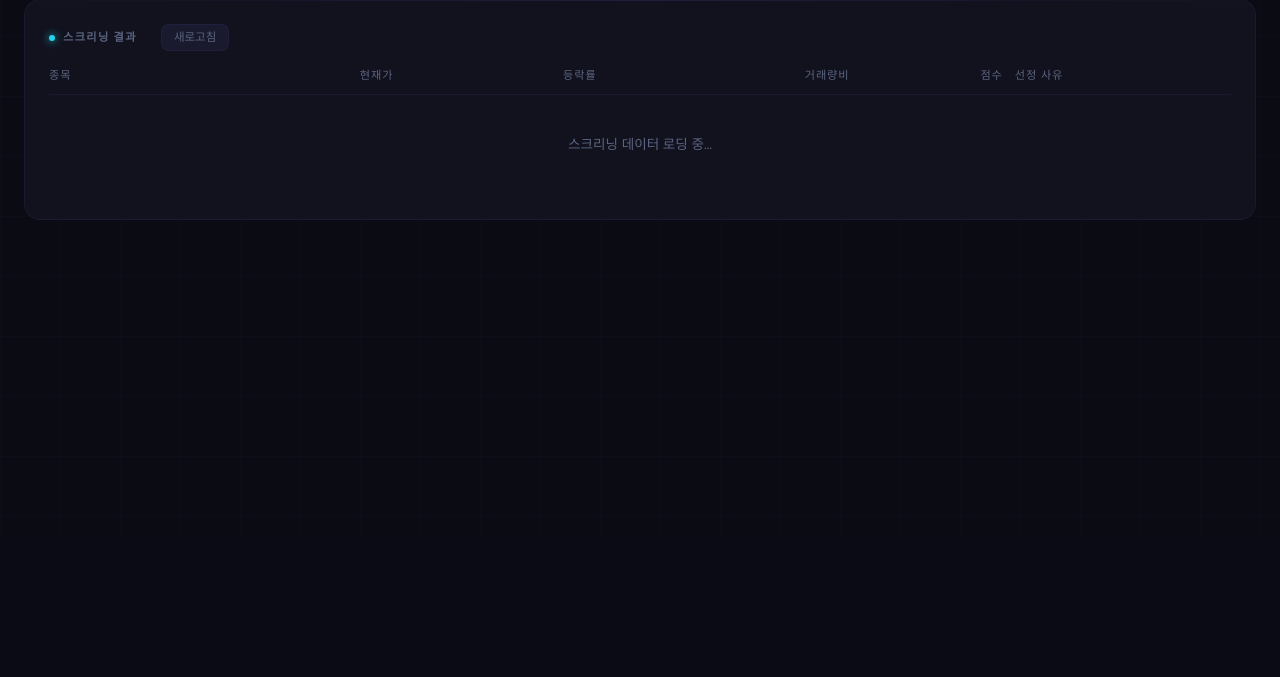
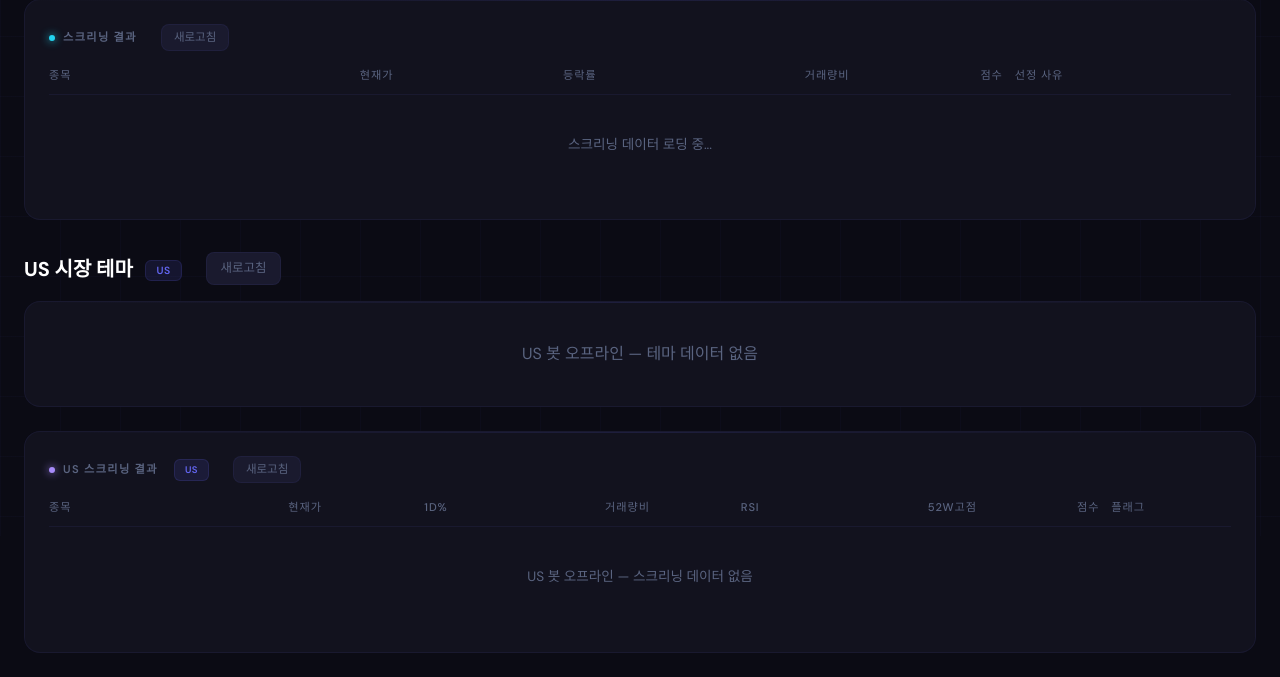
Before and after one commit to qwq-partners/ai-trader-v2, a Python web app: template src/dashboard/templates/themes.html in a window 1280 px wide. Shown: the part 264-941 px from the top of the page. Before the commit the page ends 484 px from the top, so only its background shows below. Run offline with Jinja, Linux system fonts and the light colour scheme; the template is opened without the code that fills it, so the values that code supplies are empty; some libraries are stand-ins or nearby versions.

Commit message:
feat(dashboard): US 테마/스크리닝 대시보드 통합 + KR 테마 뉴스 표시
- themes.html: US 시장 테마 그리드 + US 스크리닝 테이블 섹션 추가
- themes.js: loadUSThemes/renderUSThemes/loadUSScreening/renderUSScreening 추가
  - 프록시 경유 /api/us-proxy/ 호출, US 봇 오프라인 graceful fallback
  - 플래그 배지 컬러링, esc() XSS 이스케이프 적용
- data_collector.py: 종목명 KNOWN_STOCKS 역매핑 폴백 + news_titles 필드 추가
- theme_detector.py: ThemeInfo에 news_titles 필드 + 키워드 매칭 뉴스 제목 수집

```diff
--- a/src/dashboard/static/js/themes.js
+++ b/src/dashboard/static/js/themes.js
@@ -53,8 +53,17 @@
             <div class="flex flex-wrap gap-1 mb-2">${keywords}</div>
             <div class="text-xs text-gray-500 mb-1">관련 종목</div>
             <div class="mb-2">${stocks || '<span class="text-xs text-gray-500">없음</span>'}</div>
-            <div class="flex justify-between text-xs text-gray-500 mt-3 pt-2 border-t" style="border-color:rgba(99,102,241,0.08)">
-                <span>뉴스 ${theme.news_count || 0}건</span>
+            ${(theme.news_titles && theme.news_titles.length > 0) ? `
+            <div class="mt-2 pt-2 border-t" style="border-color:rgba(99,102,241,0.08)">
+                <div class="text-xs text-gray-500 mb-1">관련 뉴스 ${theme.news_count || theme.news_titles.length}건</div>
+                ${theme.news_titles.slice(0, 5).map(t =>
+                    `<div class="text-xs text-gray-400 truncate mb-0.5" title="${esc(t)}">• ${esc(t)}</div>`
+                ).join('')}
+            </div>` : `
+            <div class="mt-2 pt-2 border-t" style="border-color:rgba(99,102,241,0.08)">
+                <div class="text-xs text-gray-500">뉴스 ${theme.news_count || 0}건</div>
+            </div>`}
+            <div class="flex justify-end text-xs text-gray-500 mt-1">
                 <span>${timeStr}</span>
             </div>
         </div>`;
@@ -89,13 +98,174 @@
     tbody.innerHTML = rows;
 }
 
-// 이벤트
+// ============================================================
+// US 테마
+// NOTE: 모든 동적 문자열은 esc() 함수로 XSS 이스케이프 처리됨
+// esc()는 common.js에서 document.createElement('div').textContent 사용
+// ============================================================
+async function loadUSThemes() {
+    try {
+        const themes = await api('/api/us-proxy/api/us/themes');
+        renderUSThemes(themes);
+    } catch (e) {
+        console.warn('US 테마 로드 실패 (봇 오프라인?):', e);
+        const grid = document.getElementById('us-themes-grid');
+        if (grid) grid.textContent = '';
+        if (grid) {
+            const msg = document.createElement('div');
+            msg.className = 'theme-card';
+            msg.style.cssText = 'text-align:center;color:var(--text-muted);padding:40px 20px;grid-column:1/-1;';
+            msg.textContent = 'US 봇 오프라인 — 테마 데이터 없음';
+            grid.appendChild(msg);
+        }
+    }
+}
+
+function renderUSThemes(themes) {
+    const grid = document.getElementById('us-themes-grid');
+    if (!grid) return;
+
+    if (!themes || themes.length === 0) {
+        grid.textContent = '';
+        const msg = document.createElement('div');
+        msg.className = 'theme-card';
+        msg.style.cssText = 'text-align:center;color:var(--text-muted);padding:40px 20px;grid-column:1/-1;';
+        msg.textContent = '감지된 US 테마 없음';
+        grid.appendChild(msg);
+        return;
+    }
+
+    // 테마 카드는 서버 데이터(Finnhub API)에서 오지만 모든 동적 값은 esc()로 이스케이프
+    const cards = themes.map(theme => {
+        const scoreColor = theme.score >= 80 ? '#34d399' : theme.score >= 60 ? '#fbbf24' : '#a78bfa';
+        const scorePct = Math.min(theme.score, 100);
+
+        const keywords = (theme.keywords || []).slice(0, 5).map(k =>
+            `<span class="badge badge-purple">${esc(k)}</span>`
+        ).join(' ');
+
+        const stocks = (theme.related_stocks || []).slice(0, 8).map(s =>
+            `<span class="text-xs mono text-gray-400">${esc(s)}</span>`
+        ).join(', ');
+
+        const timeStr = theme.detected_at ? formatTime(theme.detected_at) : '--';
+
+        const headlines = (theme.news_headlines || []);
+
+        return `<div class="card p-4 theme-card">
+            <div class="flex items-start justify-between mb-2">
+                <h3 class="font-semibold text-white">${esc(theme.name)}</h3>
+                <span class="mono text-lg font-bold" style="color:${scoreColor}">${Number(theme.score).toFixed(0)}</span>
+            </div>
+            <div class="score-bar mb-3">
+                <div class="score-fill" style="width:${scorePct}%; background:${scoreColor}"></div>
+            </div>
+            <div class="flex flex-wrap gap-1 mb-2">${keywords}</div>
+            <div class="text-xs text-gray-500 mb-1">관련 종목</div>
+            <div class="mb-2">${stocks || '<span class="text-xs text-gray-500">없음</span>'}</div>
+            ${headlines.length > 0 ? `
+            <div class="mt-2 pt-2 border-t" style="border-color:rgba(99,102,241,0.08)">
+                <div class="text-xs text-gray-500 mb-1">관련 뉴스 ${theme.news_count || headlines.length}건</div>
+                ${headlines.slice(0, 5).map(t =>
+                    `<div class="text-xs text-gray-400 truncate mb-0.5" title="${esc(t)}">• ${esc(t)}</div>`
+                ).join('')}
+            </div>` : `
+            <div class="mt-2 pt-2 border-t" style="border-color:rgba(99,102,241,0.08)">
+                <div class="text-xs text-gray-500">뉴스 ${theme.news_count || 0}건</div>
+            </div>`}
+            <div class="flex justify-end text-xs text-gray-500 mt-1">
+                <span>${esc(timeStr)}</span>
+            </div>
+        </div>`;
+    }).join('');
+
+    grid.innerHTML = cards;
+}
+
+// ============================================================
+// US 스크리닝
+// ============================================================
+async function loadUSScreening() {
+    try {
+        const results = await api('/api/us-proxy/api/us/screening');
+        renderUSScreening(results);
+    } catch (e) {
+        console.warn('US 스크리닝 로드 실패 (봇 오프라인?):', e);
+        const tbody = document.getElementById('us-screening-body');
+        if (tbody) {
+            tbody.textContent = '';
+            const tr = document.createElement('tr');
+            const td = document.createElement('td');
+            td.colSpan = 8;
+            td.style.cssText = 'padding:40px 0;text-align:center;color:var(--text-muted);font-size:0.85rem;';
+            td.textContent = 'US 봇 오프라인 — 스크리닝 데이터 없음';
+            tr.appendChild(td);
+            tbody.appendChild(tr);
+        }
+    }
+}
+
+function renderUSScreening(results) {
+    const tbody = document.getElementById('us-screening-body');
+    if (!tbody) return;
+
+    if (!results || results.length === 0) {
+        tbody.textContent = '';
+        const tr = document.createElement('tr');
+        const td = document.createElement('td');
+        td.colSpan = 8;
+        td.style.cssText = 'padding:40px 0;text-align:center;color:var(--text-muted);font-size:0.85rem;';
+        td.textContent = 'US 스크리닝 결과 없음';
+        tr.appendChild(td);
+        tbody.appendChild(tr);
+        return;
+    }
+
+    const flagColors = {
+        'VOL_SURGE': 'badge-yellow',
+        '52W_HIGH': 'badge-green',
+        'BREAKOUT': 'badge-green',
+        'MOMENTUM': 'badge-blue',
+        'OVERSOLD': 'badge-red',
+        'OVERBOUGHT': 'badge-purple',
+    };
+
+    // 스크리닝 데이터는 서버 계산 결과이며 모든 동적 값은 esc()로 이스케이프
+    const rows = results.slice(0, 50).map(s => {
+        const changeCls = s.change_pct > 0 ? 'text-profit' : s.change_pct < 0 ? 'text-loss' : '';
+        const scoreBadge = s.score >= 80 ? 'badge-green' : s.score >= 60 ? 'badge-yellow' : 'badge-blue';
+        const flags = (s.flags || []).map(f =>
+            `<span class="badge ${flagColors[f] || 'badge-blue'}" style="font-size:0.6rem;padding:2px 6px;">${esc(f)}</span>`
+        ).join(' ');
+
+        return `<tr class="border-b hover:bg-dark-700/30" style="border-color:#31324420">
+            <td class="py-2 pr-3 font-medium text-white">${esc(s.symbol)}</td>
+            <td class="py-2 pr-3 text-right mono">$${Number(s.price).toFixed(2)}</td>
+            <td class="py-2 pr-3 text-right mono ${changeCls}">${formatPct(s.change_pct)}</td>
+            <td class="py-2 pr-3 text-right mono col-hide-mobile">${s.vol_ratio ? Number(s.vol_ratio).toFixed(1) + 'x' : '--'}</td>
+            <td class="py-2 pr-3 text-right mono col-hide-mobile">${s.rsi ? Number(s.rsi).toFixed(0) : '--'}</td>
+            <td class="py-2 pr-3 text-right mono col-hide-mobile">${s.pct_from_52w_high != null ? formatPct(s.pct_from_52w_high) : '--'}</td>
+            <td class="py-2 pr-3 text-right"><span class="badge ${scoreBadge}">${Number(s.score).toFixed(0)}</span></td>
+            <td class="py-2 text-xs col-hide-mobile">${flags || '--'}</td>
+        </tr>`;
+    }).join('');
+
+    tbody.innerHTML = rows;
+}
+
+// 이벤트 — KR
 document.getElementById('btn-refresh-themes').addEventListener('click', loadThemes);
 document.getElementById('btn-refresh-screening').addEventListener('click', loadScreening);
+
+// 이벤트 — US
+document.getElementById('btn-refresh-us-themes').addEventListener('click', loadUSThemes);
+document.getElementById('btn-refresh-us-screening').addEventListener('click', loadUSScreening);
 
 // 초기화
 document.addEventListener('DOMContentLoaded', () => {
     loadThemes();
     loadScreening();
+    loadUSThemes();
+    loadUSScreening();
     sse.connect();
 });
--- a/src/dashboard/templates/themes.html
+++ b/src/dashboard/templates/themes.html
@@ -182,6 +182,50 @@
                 </table>
             </div>
         </div>
+        <!-- US Market Themes -->
+        <div class="animate-in delay-1" style="margin-top: 32px; margin-bottom: 24px;">
+            <div style="display: flex; align-items: center; gap: 24px; margin-bottom: 16px;">
+                <h2 style="font-size: 1.25rem; font-weight: 700; color: #fff; margin: 0;">
+                    US 시장 테마
+                    <span class="badge badge-blue" style="margin-left: 8px; font-size: 0.65rem; vertical-align: middle;">US</span>
+                </h2>
+                <button id="btn-refresh-us-themes" class="btn-ghost">새로고침</button>
+            </div>
+            <div id="us-themes-grid" class="grid-auto" style="display: grid; grid-template-columns: repeat(3, 1fr); gap: 14px;">
+                <div class="theme-card" style="text-align: center; color: var(--text-muted); padding: 40px 20px; grid-column: 1 / -1;">US 테마 데이터 로딩 중...</div>
+            </div>
+        </div>
+
+        <!-- US Screening Results -->
+        <div class="card card-inner animate-in delay-2" style="padding: 24px;">
+            <div style="display: flex; align-items: center; gap: 24px; margin-bottom: 16px;">
+                <div class="card-header" style="border: none; padding: 0; margin: 0;">
+                    <span class="dot" style="background: var(--accent-purple); box-shadow: 0 0 8px var(--accent-purple);"></span>
+                    US 스크리닝 결과
+                    <span class="badge badge-blue" style="margin-left: 8px; font-size: 0.6rem;">US</span>
+                </div>
+                <button id="btn-refresh-us-screening" class="btn-ghost" style="font-size: 0.72rem; padding: 4px 12px;">새로고침</button>
+            </div>
+            <div style="overflow-x: auto;">
+                <table style="width: 100%; text-align: left; border-collapse: collapse;">
+                    <thead>
+                        <tr style="border-bottom: 1px solid var(--border-subtle);">
+                            <th style="padding: 0 12px 10px 0;">종목</th>
+                            <th style="padding: 0 12px 10px 0; text-align: right;">현재가</th>
+                            <th style="padding: 0 12px 10px 0; text-align: right;">1D%</th>
+                            <th class="col-hide-mobile" style="padding: 0 12px 10px 0; text-align: right;">거래량비</th>
+                            <th class="col-hide-mobile" style="padding: 0 12px 10px 0; text-align: right;">RSI</th>
+                            <th class="col-hide-mobile" style="padding: 0 12px 10px 0; text-align: right;">52W고점</th>
+                            <th style="padding: 0 12px 10px 0; text-align: right;">점수</th>
+                            <th class="col-hide-mobile" style="padding: 0 0 10px 0;">플래그</th>
+                        </tr>
+                    </thead>
+                    <tbody id="us-screening-body">
+                        <tr><td colspan="8" style="padding: 40px 0; text-align: center; color: var(--text-muted); font-size: 0.85rem;">US 스크리닝 데이터 로딩 중...</td></tr>
+                    </tbody>
+                </table>
+            </div>
+        </div>
     </main>
 
     <script src="/static/js/common.js?v=2"></script>
```
Also changed, not shown: src/dashboard/data_collector.py (+9 -2 lines), src/signals/sentiment/theme_detector.py (+12 -0 lines), CHANGELOG.md.
